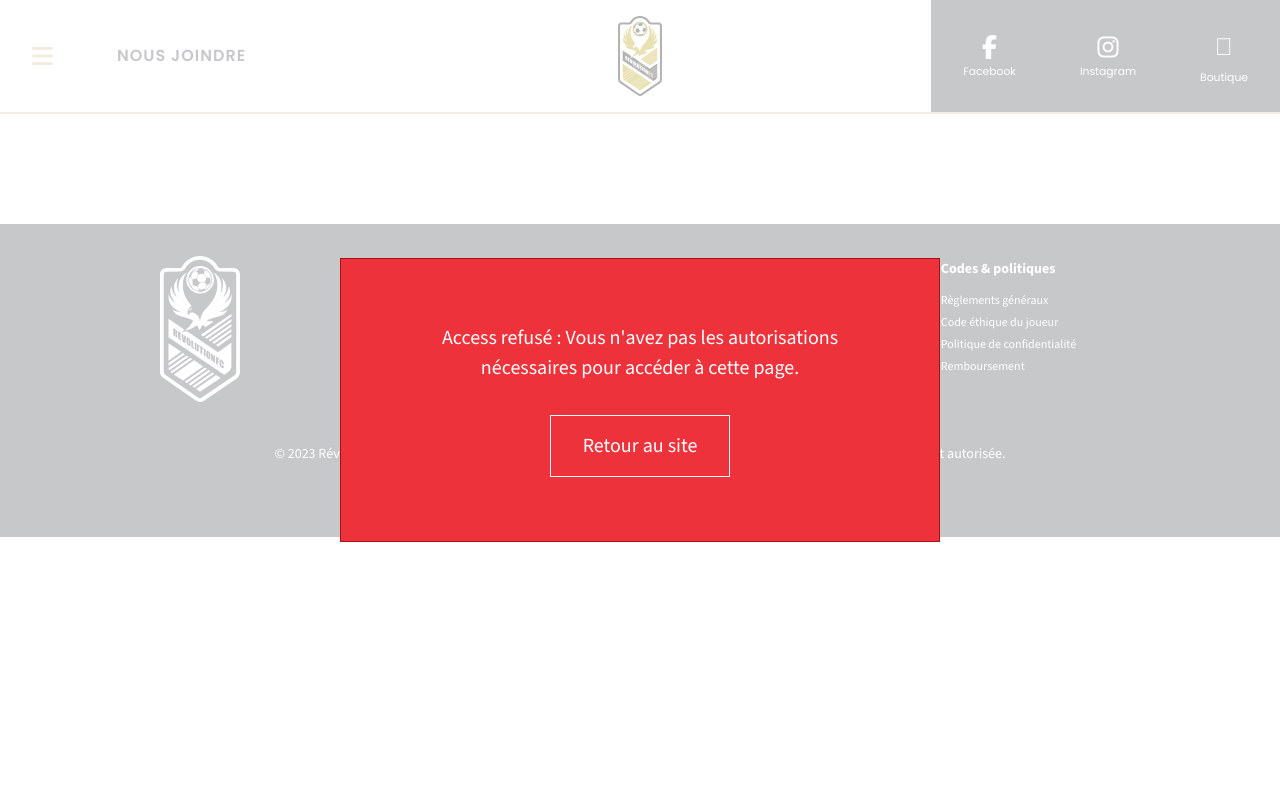
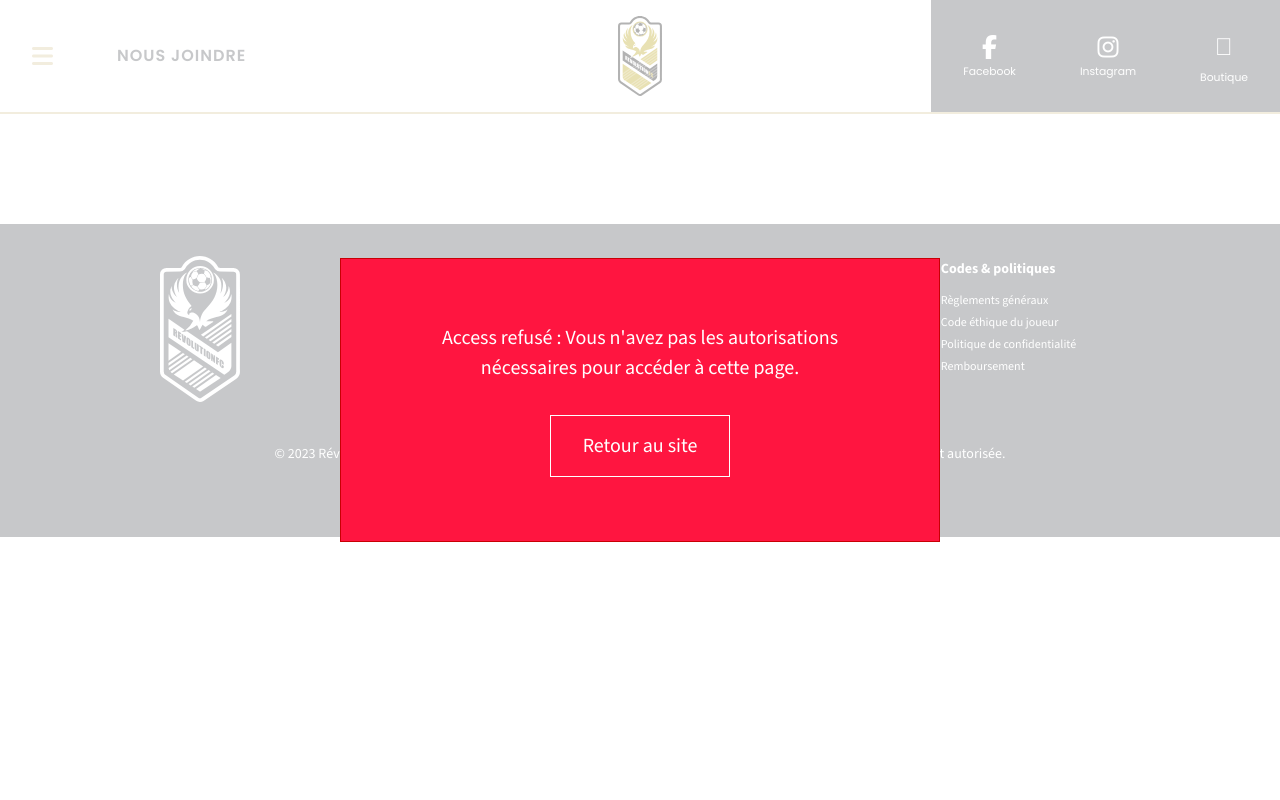
Before and after one commit to jo-chab/revolution-fc, a PHP site: page /entraineurs in a window 1280 px wide. Run offline with PHP 8.4, Linux system fonts and the light colour scheme; data that the repository does not hold is empty; some libraries are stand-ins or nearby versions.

Commit message:
update on color structure

```diff
--- a/_includes/admin_doc_subcat-list.inc
+++ b/_includes/admin_doc_subcat-list.inc
@@ -49,13 +49,12 @@
                     <div class="form-row column">
                         <label>Desciption de la catégorie (pas obligatoire)</label>
                         <input id="subcat_text" name="zt_text" type="text" maxlength="256">
-                        <p class="legend">Ce texte appraitra juste au dessus de la liste de document</p>
+                        <p class="legend">Ce texte apparaitra juste au dessus de la liste de document</p>
                     </div>
 
                 </div>
                 <div class="d-form-cta">
-                    <div class="btn-primary small btn-revert icon mobile-icon-only"><span>Effacer</span></div>
-                    <div class="btn-primary small btn-confirm icon mobile-icon-only"><span>Enregistrer</span></div>
+                    <div class="btn-primary btn-confirm icon mobile-icon-only"><span>Enregistrer</span></div>
                 </div>
 
             </form>
--- a/_includes/admin_news-add.inc
+++ b/_includes/admin_news-add.inc
@@ -9,8 +9,8 @@
 
                 <div class="grid-layout-2">
                     <div class="form-row column">
-                        <label>Type d'actualit&eacute;</label>
                         <div class="select-dropdown">
+                            <label>Type d'actualit&eacute;</label>
                             <select name="ld_section" required>
                                 <?php
                                     echo "<option value=''''>Choisir une cat&eacute;gorie</option>";
--- a/assets/css/global.css
+++ b/assets/css/global.css
@@ -684,14 +684,14 @@ DESIGN SYSTEM – Alert message box
       .w-alert-message .alert-message.alert-info i {
         color: white; }
     .w-alert-message .alert-message.alert-correct {
-      background-color: #00a91c;
-      border-color: #001003;
+      background-color: #00E676;
+      border-color: #00732e;
       color: white; }
       .w-alert-message .alert-message.alert-correct i {
         color: white; }
     .w-alert-message .alert-message.alert-error {
-      background-color: #ed323b;
-      border-color: #aa0f16;
+      background-color: #ff1540;
+      border-color: #c80004;
       color: white; }
       .w-alert-message .alert-message.alert-error i {
         color: white; }
--- a/assets/scss/_admin-forms.scss
+++ b/assets/scss/_admin-forms.scss
@@ -66,14 +66,14 @@ FORMS ELEMENT - block, labels, input & cta
     @extend .button;
     padding: 1.25rem 2rem;
     @include font-style(400, .875rem, 1em, $secondary-color);
-    background-color: $admin-color-4;
+    background-color: $color-warning;
     @include mobile-max {
         padding: 1rem;
     }
 
     @include tablet {
         &:hover {
-            background-color: $admin-color-5;
+            background-color: $color-warning-dark;
         }
     }
 
@@ -97,7 +97,6 @@ input[type='date'] {
     -moz-appearance: none;
     appearance: none;
 }
-
 
 
 .multiple-fileInputs {
@@ -141,7 +140,7 @@ input[type='date'] {
 }
 
 .switch-container:has(.switch-checkbox:checked) {
-    background-color: #4CAF50;
+    background-color: $admin-primary;
 }
 .switch-checkbox:checked + .switch-knob {
     transform: translateX(30px);
--- a/assets/scss/_admin-menu.scss
+++ b/assets/scss/_admin-menu.scss
@@ -15,7 +15,7 @@ header {
     width:100%;
 }
 .top-header {
-    background-color: $web-grey-2;
+    background-color: $secondary-color-lighter;
     padding: 16px 8px;
     @include tablet {
         padding: 8px 40px;
@@ -33,13 +33,13 @@ header {
 
         li {
             @include font-family-reading;
-            @include font-style(400, 1.25rem, 1.5em, $web-grey-4);
+            @include font-style(400, 1.25rem, 1.5em, $secondary-color);
             padding: 0;
             @include tablet {
                 font-size: .875rem;
             }
             &:hover {
-                color: $web-grey-6;
+                color: $secondary-color-light;
                 cursor: pointer;
             }
         }
@@ -63,10 +63,7 @@ SIDEBAR - IN PROGRESS
     overflow-x: scroll;
     padding: 2rem 1rem;
 
-    background-color: $web-grey-5;
-    @include dark-mode {
-        background-color: $web-grey-6;
-    }
+    background-color: $secondary-color-darker;
     @include mobile-max {
         width: 100%;
         transform: translateX(-1000px);
@@ -90,10 +87,7 @@ SIDEBAR - IN PROGRESS
                 transition: all .3s ease;
             }
             &.not-active {
-                color: $web-grey-4;
-                @include dark-mode {
-                    color: $web-grey-5;
-                }
+                color: $secondary-color-darker;
             }
         }
         &.menu-element {
--- a/assets/scss/_admin_main.scss
+++ b/assets/scss/_admin_main.scss
@@ -115,7 +115,7 @@ ADMIN – CONTENT
     }
 
     .dashboard-title {
-        background-color: $secondary-color;
+        background-color: $secondary-color-dark;
         padding: .5rem 1rem;
     }
 
@@ -147,7 +147,7 @@ ADMIN – CONTENT
     border-bottom: 1px solid $secondary-color-light;
 }
 .content-update {
-    border: 1px solid $secondary-color-light;
+    border: 1px solid $admin-secondary;
     background-color: $web-grey-1;
     padding: 1rem;
 
@@ -313,23 +313,24 @@ USERS
         min-width: unset;
         text-align: center;
         padding: .5rem .75rem;
-        background-color: $admin-color-1;
+        background-color: $admin-primary-lighter;
         border-radius: 2rem;
         @include font-family-heading;
-        @include font-style(400, .75rem, 1em, $web-grey-5);
+        @include font-style(400, .75rem, 1em, $secondary-color);
         transition: all .3s ease;
 
         &:hover {
-            background-color: $admin-color-3;
+            background-color: $admin-primary-light;
+            color: white;
         }
     }
 
     &.activate input[type="submit"] {
-        background-color: $primary-color;
+        background-color: $admin-primary;
         color: white;
 
         &:hover {
-            background-color: $primary-color-dark;
+            pointer-events: none;
         }
     }
 
@@ -338,7 +339,7 @@ USERS
         color: white;
 
         &:hover {
-            background-color: darken($color-error, 20%);
+            background-color: $color-error-darker;
         }
     }
 }
--- a/assets/scss/_design-system.scss
+++ b/assets/scss/_design-system.scss
@@ -64,7 +64,7 @@ DESIGN SYSTEM – Alert message box
 
         &.alert-correct {
             background-color: $color-success;
-            border-color: darken($color-success, 30%);
+            border-color: $color-success-darker;
             color: white;
 
             i {
@@ -74,7 +74,7 @@ DESIGN SYSTEM – Alert message box
 
         &.alert-error {
             background-color: $color-error;
-            border-color: darken($color-error, 20%);
+            border-color: $color-error-darker;
             color: white;
 
             i {
@@ -216,7 +216,7 @@ DESIGN SYSTEM – Buttons
     @extend .button;
     padding: 1.25rem 2rem;
     @include font-style(400, 1.125rem, 1em, white);
-    background-color: $primary-color;
+    background-color: $primary-color-dark;
     @include mobile-max {
         padding: 1rem;
     }
@@ -226,7 +226,7 @@ DESIGN SYSTEM – Buttons
 
     @include tablet {
         &:hover {
-            background-color: $primary-color-dark;
+            background-color: $primary-color-darker;
         }
     }
 
@@ -247,10 +247,11 @@ DESIGN SYSTEM – Buttons
     &.btn-confirm,
     &.cta-add {
         background-color: $color-success;
+        color: $color-success-darker;
         justify-self: center;
         @include tablet {
             &:hover {
-                background-color: darken($color-success, 20%);
+                background-color: $color-success-dark;
             }
         }
     }
@@ -340,16 +341,17 @@ DESIGN SYSTEM – Buttons
 .btn-tertiary {
     @extend .button;
 
-    @include font-style(400, 1.25em, 1em, $primary-color);
+    @include font-style(400, 1.25em, 1em, $primary-color-dark);
     padding: 1.25rem 2rem;
     margin: 1.5rem 0;
     border-radius: 0;
     &:hover {
-        color: $primary-color-dark;
+        color: $primary-color-darker;
     }
 
     .dashboard & {
         margin: 0;
+        @include border-radius-uniform(0);
     }
 
     &.btn-text {
@@ -382,8 +384,6 @@ DESIGN SYSTEM – Buttons
             color: $color-error;
         }
         @include mobile-max {
-            background-color: $web-grey-3;
-            color: white;
             &:hover {
                 color: unset;
             }
@@ -391,9 +391,9 @@ DESIGN SYSTEM – Buttons
     }
 
     &.btn-update {
-        color: $admin-color-2;
+        color: $admin-primary-light;
         &:hover {
-            color: $admin-color-1;
+            color: $admin-primary;
         }
     }
 
@@ -781,7 +781,7 @@ Lists
         padding: 2rem;
         @include border-radius-uniform(1rem);
         background-color: white;
-        border: 1px solid $tertiary-color-2;
+        border: 1px solid $secondary-color-lighter;
 
         //-webkit-box-shadow: 4px 8px 16px 0 rgba(8,40,62,.1);
         //-moz-box-shadow: 4px 8px 16px 0 rgba(8,40,62,.1);
@@ -794,7 +794,7 @@ Lists
     }
     .job-infos {
         p {
-            @include font-style(300, 1rem, 1.3em, $tertiary-color-1);
+            @include font-style(300, 1rem, 1.3em, $secondary-color-light);
             @include line-clamp(3);
         }
     }
--- a/assets/scss/_text-content.scss
+++ b/assets/scss/_text-content.scss
@@ -119,13 +119,18 @@ ol li {
 }
 
 table {
+    margin-bottom: 1.5rem;
+
     thead {
-        background: #f5f9fa;
-        border-bottom: 2px solid darken(#f5f9fa, 20%);
+        background: $primary-color-lighter;
+        border-bottom: 2px solid $primary-color-darker;
     }
 
     tr, td, th {
         //border: 1px solid #B4BABE;
+    }
+    tr:nth-child(even) {
+        background: $web-grey-1;
     }
 
     th {
--- a/assets/scss/_variables.scss
+++ b/assets/scss/_variables.scss
@@ -38,13 +38,15 @@ $web-grey-6: #181818;
 /* SPECIFIC BRAND */
 $primary-color: #d5c392;
 $primary-color-light: #dbcca9;
-$primary-color-dark: #bdaa7c;
-$primary-color-darker: #b89c4b;
+$primary-color-lighter: #f6e9d5;
+$primary-color-dark: #a8956c;
+$primary-color-darker: #8a7b43;
 
 $secondary-color: #43474d;
 $secondary-color-lighter: #bec3ca;
 $secondary-color-light: #767b81;
-$secondary-color-dark: #22262b;
+$secondary-color-dark: #363b41;
+$secondary-color-darker: #15171a;
 
 $tertiary-color-1: #d7d4d3;
 $tertiary-color-2: #aba7a7;
@@ -59,23 +61,23 @@ $accent-color-darker: #52b59a;
 
 
 /****** MESSAGES & ALERTS ******/
-$color-success: #00a91c;
-$color-success-light: #70e17b;
-$color-success-lighter: #ecf3ec;
-$color-success-dark: #008817;
-$color-success-darker: #216e1f;
+$color-success: #00E676;
+$color-success-light: #69F0AE;
+$color-success-lighter: #B9F6CA;
+$color-success-dark: #00bd60;
+$color-success-darker: #00732e;
 
 $color-warning: #ffbe2e;
 $color-warning-light: #fee685;
-$color-warning-lighter: #d7edcf;
+$color-warning-lighter: #ede9cf;
 $color-warning-dark: #e5a000;
 $color-warning-darker: #936f38;
 
-$color-error: #ed323b;
-$color-error-light: #fbcad2;
-$color-error-lighter: #fbcad2;
-$color-error-dark: #cc1d33;
-$color-error-darker: #cc1d33;
+$color-error: #ff1540;
+$color-error-light: #f45967;
+$color-error-lighter: #ffc5cf;
+$color-error-dark: #e4001b;
+$color-error-darker: #c80004;
 
 
 /****** HEADER & FOOTER ******/
@@ -107,12 +109,18 @@ $popup-width-large: 520px;
 /*******************************************************
 ADMIN
 *******************************************************/
-$admin-color-1: #6300ee;
-$admin-color-2: #9a66f4;
-$admin-color-3: #4100e0;
-$admin-color-4: #03dac4;
-$admin-color-5: #d4f6f2;
-$admin-color-6: #00b798;
+$admin-primary: #6300ee;
+$admin-primary-light: #9965f4;
+$admin-primary-lighter: #efe5fd;
+$admin-primary-dark: #5300e8;
+$admin-primary-darker: #3700b3;
+
+$admin-secondary: #03dac4;
+$admin-secondary-light: #92e9dc;
+$admin-secondary-lighter: #d4f6f2;
+$admin-secondary-dark: #00c7ab;
+$admin-secondary-darker: #00b798;
+
 $admin-alert: $color-warning;
 $admin-confirm: $color-success;
 $admin-delete: $color-error;
--- a/politique-confidentialite.php
+++ b/politique-confidentialite.php
@@ -22,9 +22,8 @@
             <h1 class="main-heading">Politique de confidentialité</h1>
             <div class="wrapper-paragraph">
                 <p>Dernière mise à jour : 28 septembre 2023</p>
-                <p>Bienvenue sur le site du Panellinios St-Michel F.C. (panelstmfc.com). Nous nous engageons à protéger
-                    votre vie
-                    privée et à garantir la sécurité de vos informations personnelles. Cette Politique de
+                <p>Bienvenue sur le site du Revolution F.C. (revolutionfc.ca). Nous nous engageons à protéger
+                    votre vie privée et à garantir la sécurité de vos informations personnelles. Cette Politique de
                     Confidentialité explique comment nous collectons, utilisons et protégeons vos données lorsque vous
                     utilisez nos services.</p>
 
```
Also changed, not shown: other parts of assets/css/global.css (+31 -26 lines), assets/css/global_admin.css (+47 -51 lines). Lines whose indentation alone changed are shown as unchanged.
